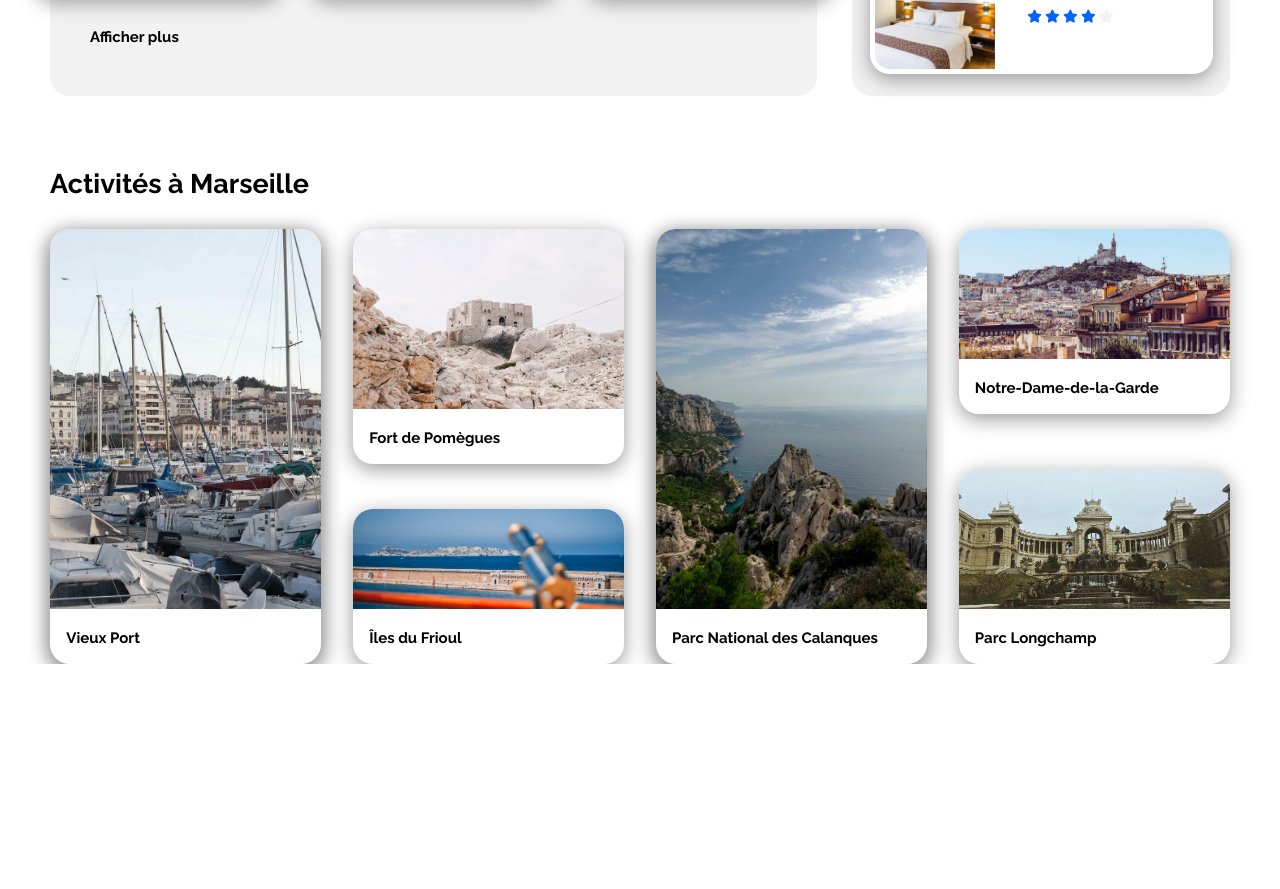
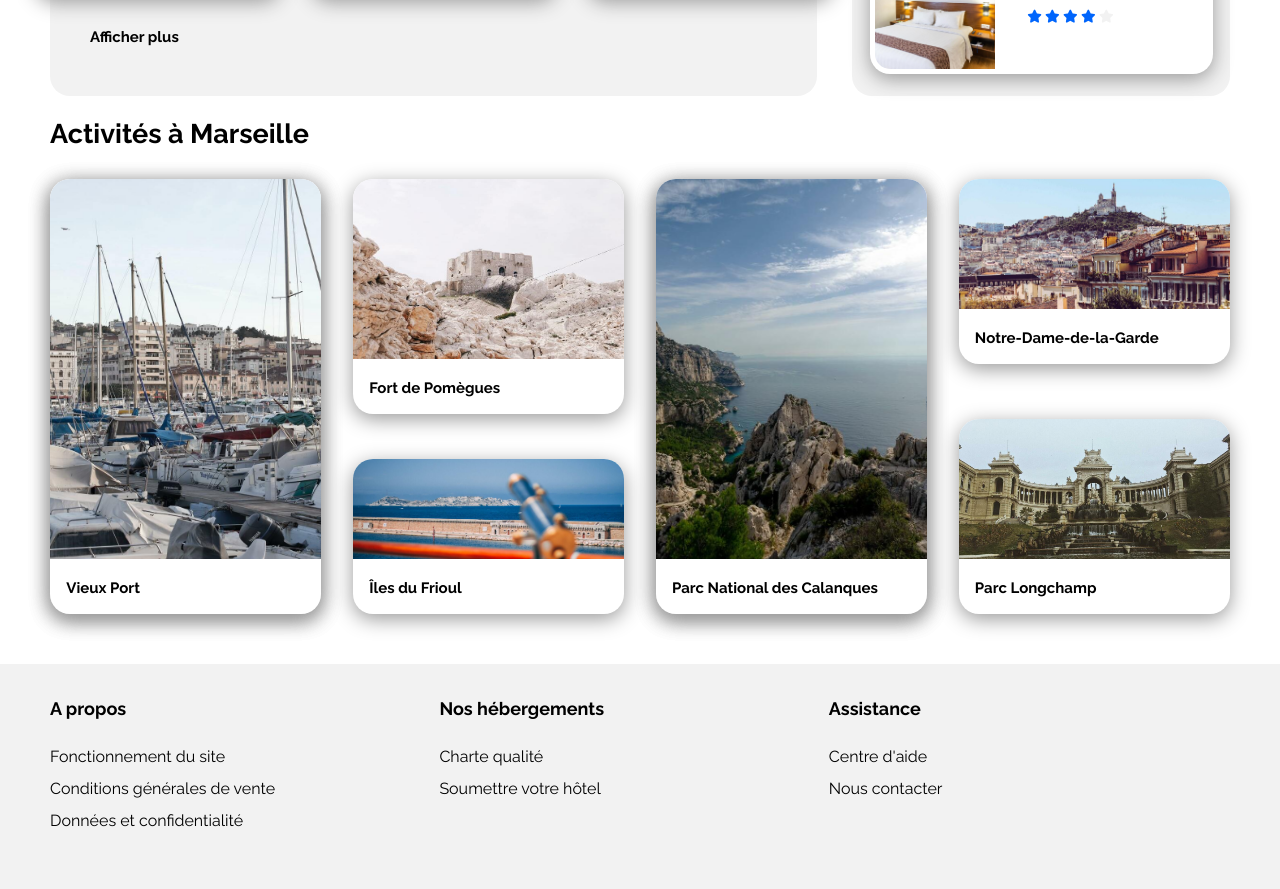
Before and after one commit to JaRoD41/P2-Booki, a plain HTML site: page index.html in a window 1280 px wide. Shown: the part 924-1813 px from the top of the page. Before the commit the page ends 1588 px from the top, so only its background shows below. Drawn offline with Linux system fonts and the light colour scheme.

Commit message:
ajout du footer

```diff
--- a/CSS/style-desktop.css
+++ b/CSS/style-desktop.css
@@ -339,7 +339,7 @@ input {
 	transition: transform 1s;
 }
 .card_populaires a {
-	color: #333;
+	color: black;
 	text-decoration: none;
 }
 /*Effet sur les cards au :hover*/
@@ -440,7 +440,7 @@ input {
 	transition: transform 1s;
 }
 
-/*Effet sur les cards au :hover*/
+/*Effet sur les cards au :hover soit 115% de zoom en 1 seconde*/
 
 .card_activites_A:hover {
 	box-shadow: 0px 30px 18px -8px rgba(0, 0, 0, 0.1);
@@ -466,3 +466,41 @@ input {
 	box-shadow: 0px 30px 18px -8px rgba(0, 0, 0, 0.1);
 	transform: scale(1.15, 1.15);
 }
+
+/*Liens du Footer*/
+
+footer {
+	background-color: #f2f2f2;
+	margin-top: 50px;
+}
+.liens_footer {
+	display: flex;
+	margin: 0 50px;
+	height: 225px;
+}
+.liens_footer a {
+	color: black;
+	text-decoration: none;
+}
+.liens_footer ul {
+	display: flex;
+	list-style-type: none;
+	font-size: 16px;
+	line-height: 2;
+	flex-direction: column;
+	align-items: baseline;
+	padding: 0; /*padding à 0 pour supprimer l'indentation imposée par le normalize*/
+}
+.liens_footer h2 {
+	font-size: 18px;
+	font-weight: bold;
+	margin: 35px 0 5px 0;
+}
+.footer_about,
+.footer_hebergements,
+.footer_help {
+	display: flex;
+	width: 33%;
+	flex-direction: column;
+	align-items: baseline;
+}
--- a/index.html
+++ b/index.html
@@ -404,7 +404,7 @@
 
 			<!--Activités à Marseille-->
 
-			<section class="activites">
+			<section id="activites">
 				<h2>Activités à Marseille</h2>
 				<div class="fond_activites">
 					<!--2 types de conteneurs différents A et B selon le nombre de cards-->
@@ -485,5 +485,31 @@
 				</div>
 			</section>
 		</main>
+		<footer>
+			<div class="liens_footer">
+				<div class="footer_about">
+					<h2>A propos</h2>
+					<ul>
+						<li><a href="#">Fonctionnement du site</a></li>
+						<li><a href="#">Conditions générales de vente</a></li>
+						<li><a href="#">Données et confidentialité</a></li>
+					</ul>
+				</div>
+				<div class="footer_hebergements">
+					<h2>Nos hébergements</h2>
+					<ul>
+						<li><a href="#">Charte qualité</a></li>
+						<li><a href="#">Soumettre votre hôtel</a></li>
+					</ul>
+				</div>
+				<div class="footer_help">
+					<h2>Assistance</h2>
+					<ul>
+						<li><a href="#">Centre d'aide</a></li>
+						<li><a href="#">Nous contacter</a></li>
+					</ul>
+				</div>
+			</div>
+		</footer>
 	</body>
 </html>
```
